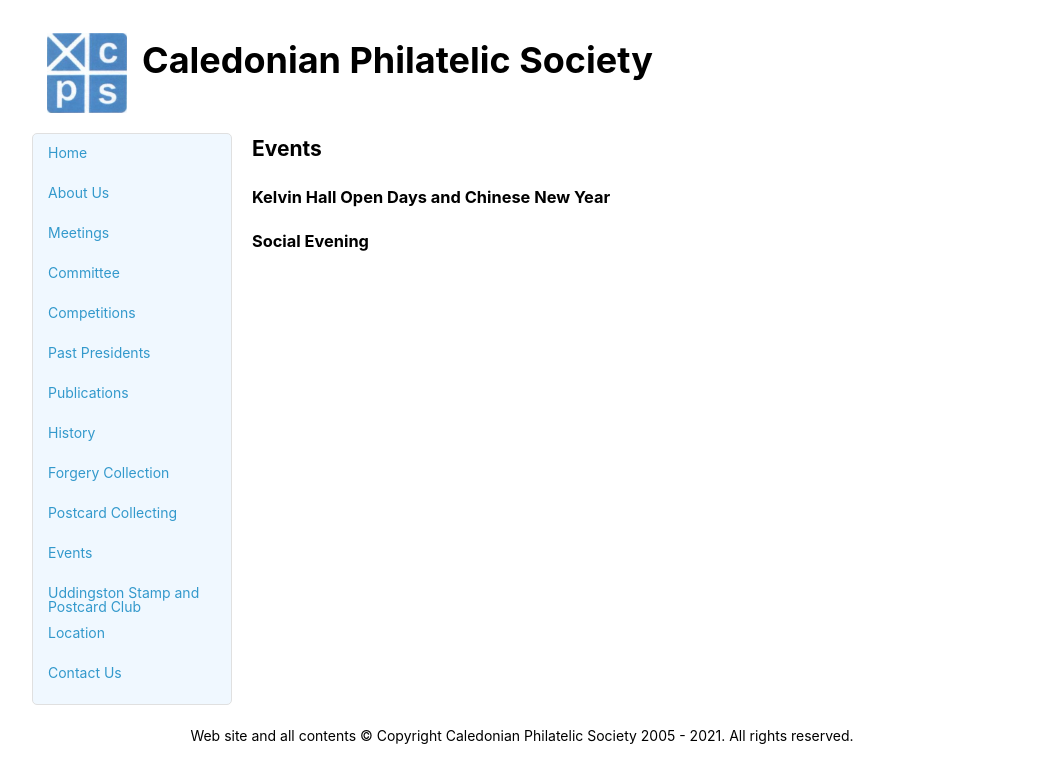
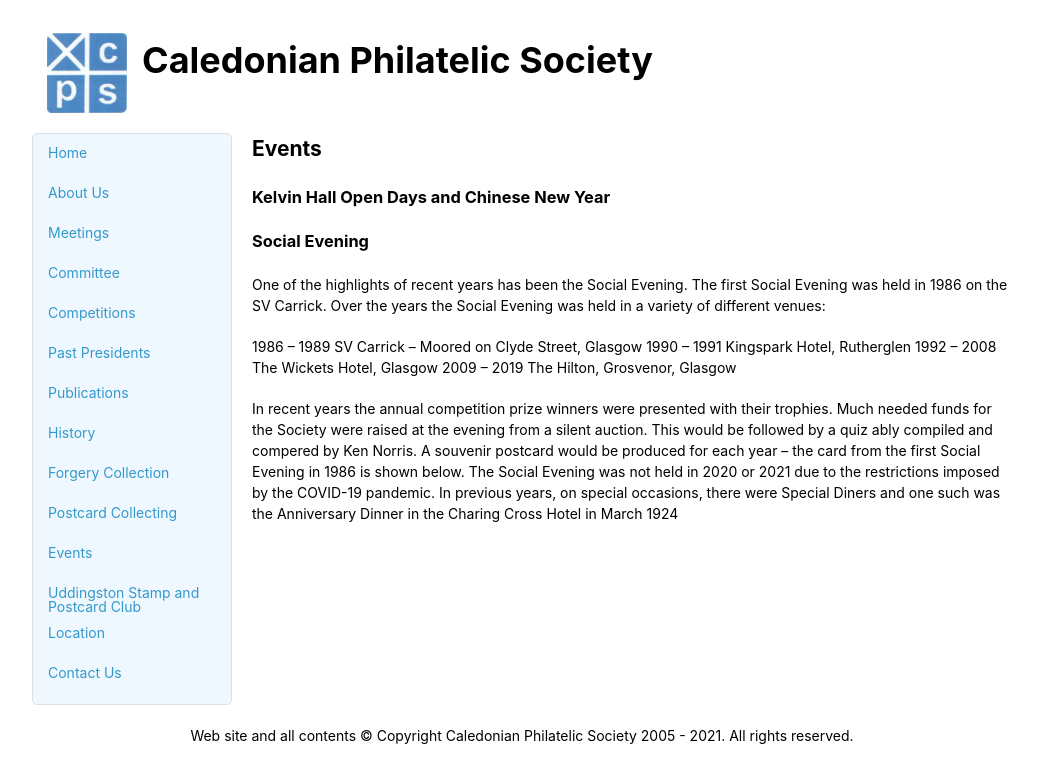
Before and after one commit to astalker/caledonian-stamps, a Jekyll site: the page built from events.md, in a window 1280 px wide. Shown: the top 783 px of the page, without its empty margins (118-1156 px from the left). Built offline with Jekyll 4.4.1, drawn with Linux system fonts in a browser that asks for light colours; our own code applies the rules of GitHub Pages for plain Markdown files.

Commit message:
Text for Social Evening added

```diff
--- a/events.md
+++ b/events.md
@@ -3,3 +3,15 @@
 ### Kelvin Hall Open Days and Chinese New Year
 
 ### Social Evening
+One of the highlights of recent years has been the Social Evening. The first Social Evening was held in 1986 on the SV Carrick. Over the years the Social Evening was held in a variety of different venues:
+
+1986 – 1989 SV Carrick – Moored on Clyde Street, Glasgow
+1990 – 1991 Kingspark Hotel, Rutherglen
+1992 – 2008 The Wickets Hotel, Glasgow
+2009 – 2019 The Hilton, Grosvenor, Glasgow
+
+In recent years the annual competition prize winners were presented with their trophies.
+Much needed funds for the Society were raised at the evening from a silent auction. This would be followed by a quiz ably compiled and compered by Ken Norris.
+A souvenir postcard would be produced for each year – the card from the first Social Evening in 1986 is shown below.
+The Social Evening was not held in 2020 or 2021 due to the restrictions imposed by the COVID-19 pandemic.
+In previous years, on special occasions, there were Special Diners and one such was the Anniversary Dinner in the Charing Cross Hotel in March 1924
```
